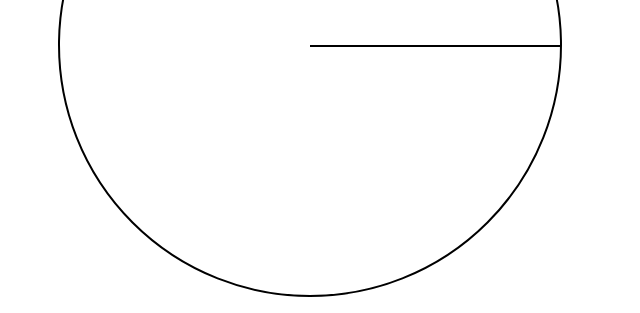
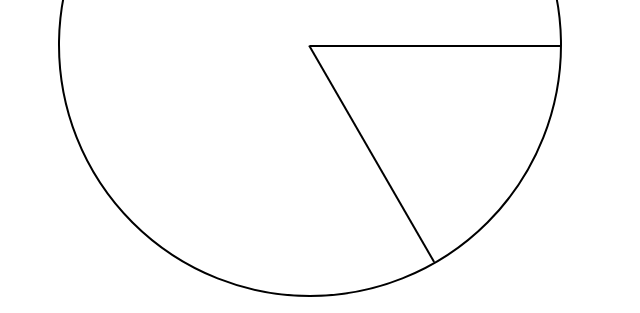
Before and after one commit to lengleman-spec/animated-ferris-wheel, a plain HTML site: page index.html in a window 1280 px wide. Shown: the part 215-528 px from the top of the page, without its empty margins (0-640 px from the left). Drawn offline with Linux system fonts and the light colour scheme.

Commit message:
add transform-origin to .line class to set the origin point. use :nth-of-type pseudoclass to target second beam

```diff
--- a/styles.css
+++ b/styles.css
@@ -17,4 +17,11 @@
   position: absolute;
   top: 50%;
   left: 50%;
+  /*transform-origin offsets the origin point from 0% from the left and 0% from the top,
+ setting to the top left corner of the element */
+  transform-origin: 0% 0%;
 }
+
+.line:nth-of-type(2) {
+  transform: rotate(60deg);
+}
```
